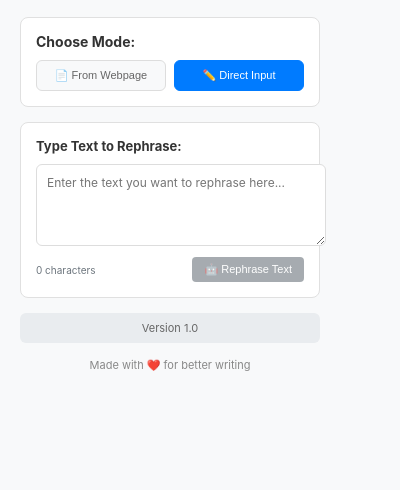
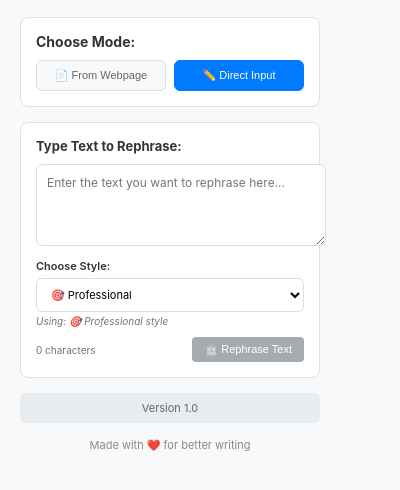
Before and after one commit to dhruvildave22/embed-code, a browser extension: page popup.html in a window 400 px wide. Both pictures are taken after a click on the button "✏️ Direct Input". Shown: the part 64-554 px from the top of the page. Drawn offline with Linux system fonts and the light colour scheme.

Commit message:
Add style selection feature to rephrase functionality

```diff
--- a/popup.html
+++ b/popup.html
@@ -124,6 +124,48 @@
       resize: vertical;
       min-height: 60px;
       max-height: 120px;
+    }
+
+    .style-selector {
+      margin: 10px 0;
+    }
+
+    .style-selector label {
+      display: block;
+      font-size: 11px;
+      font-weight: 600;
+      color: #333;
+      margin-bottom: 5px;
+    }
+
+    .style-dropdown {
+      width: 100%;
+      padding: 8px 10px;
+      border: 1px solid #ddd;
+      border-radius: 6px;
+      font-size: 11px;
+      font-family: inherit;
+      background: white;
+      cursor: pointer;
+      outline: none;
+      transition: border-color 0.2s ease;
+    }
+
+    .style-dropdown:focus {
+      border-color: #007bff;
+      box-shadow: 0 0 0 2px rgba(0, 123, 255, 0.25);
+    }
+
+    .style-dropdown option {
+      padding: 5px;
+      font-size: 11px;
+    }
+
+    .style-hint {
+      font-size: 10px;
+      color: #6c757d;
+      margin-top: 3px;
+      font-style: italic;
     }
 
     #input-text:focus, #output-text:focus {
@@ -302,6 +344,24 @@
           placeholder="Enter the text you want to rephrase here..."
           rows="4"
         ></textarea>
+
+        <div class="style-selector">
+          <label for="rephrase-style">Choose Style:</label>
+          <select id="rephrase-style" class="style-dropdown">
+            <option value="professional">🎯 Professional</option>
+            <option value="casual">😊 Casual & Friendly</option>
+            <option value="formal">🎩 Formal</option>
+            <option value="creative">🎨 Creative</option>
+            <option value="funny">😂 Funny</option>
+            <option value="concise">⚡ Concise</option>
+            <option value="detailed">📝 Detailed</option>
+            <option value="persuasive">💪 Persuasive</option>
+          </select>
+          <div class="style-hint" id="style-hint">
+            Using: 🎯 Professional style
+          </div>
+        </div>
+
         <div class="input-info">
           <span class="char-count-popup">0 characters</span>
           <button id="rephrase-btn" class="rephrase-button" disabled>
--- a/popup.js
+++ b/popup.js
@@ -13,12 +13,15 @@ document.addEventListener('DOMContentLoaded', function() {
   const outputText = document.getElementById('output-text');
   const copyResultBtn = document.getElementById('copy-result-btn');
   const regenerateBtn = document.getElementById('regenerate-result-btn');
+  const styleDropdown = document.getElementById('rephrase-style');
+  const styleHint = document.getElementById('style-hint');
 
   console.log('Found elements:', {
     modeTabs: modeTabs.length,
     modePanels: modePanels.length,
     inputText: !!inputText,
-    rephraseBtn: !!rephraseBtn
+    rephraseBtn: !!rephraseBtn,
+    styleDropdown: !!styleDropdown
   });
 
   // Mode tab switching with simpler approach
@@ -83,6 +86,8 @@ document.addEventListener('DOMContentLoaded', function() {
   if (rephraseBtn) {
     rephraseBtn.addEventListener('click', async () => {
       const text = inputText.value.trim();
+      const selectedStyle = styleDropdown ? styleDropdown.value : 'professional';
+
       if (!text) return;
 
       // Show loading state
@@ -90,11 +95,12 @@ document.addEventListener('DOMContentLoaded', function() {
       rephraseBtn.textContent = '⏳ Rephrasing...';
 
       try {
-        // Send message to background script
+        // Send message to background script with style
         const response = await new Promise((resolve) => {
           chrome.runtime.sendMessage({
             action: "callAPI",
-            text: text
+            text: text,
+            style: selectedStyle
           }, resolve);
         });
 
@@ -142,6 +148,8 @@ document.addEventListener('DOMContentLoaded', function() {
   if (regenerateBtn && inputText && outputText) {
     regenerateBtn.addEventListener('click', async () => {
       const text = inputText.value.trim();
+      const selectedStyle = styleDropdown ? styleDropdown.value : 'professional';
+
       if (!text) return;
 
       regenerateBtn.disabled = true;
@@ -151,7 +159,8 @@ document.addEventListener('DOMContentLoaded', function() {
         const response = await new Promise((resolve) => {
           chrome.runtime.sendMessage({
             action: "callAPI",
-            text: text
+            text: text,
+            style: selectedStyle
           }, resolve);
         });
 
@@ -168,4 +177,12 @@ document.addEventListener('DOMContentLoaded', function() {
       regenerateBtn.textContent = '🔄 Regenerate';
     });
   }
+
+  // Style dropdown change handler
+  if (styleDropdown && styleHint) {
+    styleDropdown.addEventListener('change', () => {
+      const selectedOption = styleDropdown.options[styleDropdown.selectedIndex];
+      styleHint.textContent = `Using: ${selectedOption.textContent} style`;
+    });
+  }
 });
```
Also changed, not shown: background.js (+16 -5 lines).
